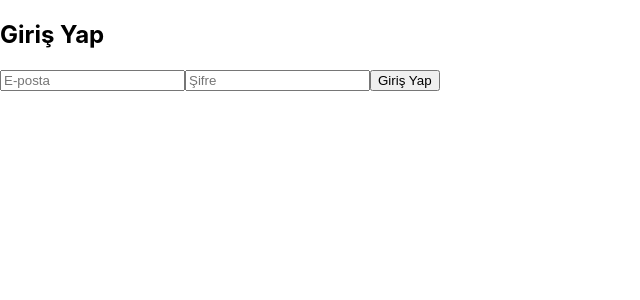
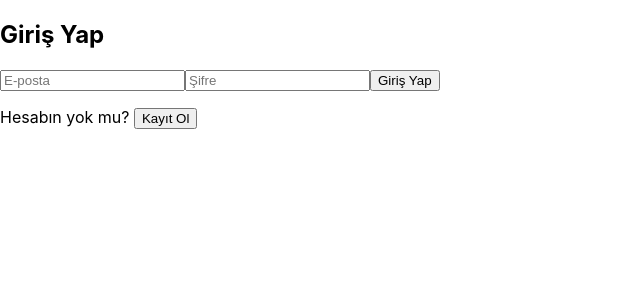
Before and after one commit to berramut1u/timesheet-app, a React (Create React App) app in the folder frontend/: page / in a window 1280 px wide. Shown: the top 300 px of the page, without its empty margins (0-640 px from the left). Built offline with nearby package versions, Linux system fonts and the light colour scheme; no server answers.

Commit message:
Add sign up page

```diff
--- a/frontend/src/App.js
+++ b/frontend/src/App.js
@@ -1,6 +1,5 @@
 import { BrowserRouter as Router, Routes, Route } from "react-router-dom";
-import Login from "./components/Login";
-import Signup from "./components/Signup";
+import AuthPage from "./components/AuthPage";
 import EmployeeDashboard from "./components/EmployeeDashboard";
 import AdminDashboard from "./components/AdminDashboard";
 
@@ -8,10 +7,10 @@ function App() {
   return (
     <Router>
       <Routes>
-                <Route path="/" element={<Login />} />
-                <Route path="/signup" element={<Signup />} />
+        <Route path="/" element={<AuthPage />} />
         <Route path="/employee-dashboard" element={<EmployeeDashboard />} />
         <Route path="/admin-dashboard" element={<AdminDashboard />} />
+        {/* remove: <Route path="/signup" ... /> */}
       </Routes>
     </Router>
   );
--- /dev/null
+++ b/frontend/src/components/AuthPage.js
@@ -0,0 +1,85 @@
+import { useState } from "react";
+import { login, signup } from "../api";
+import { useNavigate } from "react-router-dom";
+
+export default function AuthPage() {
+  const [isSignup, setIsSignup] = useState(false);
+  const [email, setEmail]       = useState("");
+  const [password, setPassword] = useState("");
+  const [role, setRole]         = useState("Çalışan");
+  const [message, setMessage]   = useState("");
+  const navigate = useNavigate();
+
+  const handleSubmit = async (e) => {
+    e.preventDefault();
+    setMessage("");
+
+    try {
+      if (isSignup) {
+        const data = await signup(email, password, role);
+        if (data.access_token) {
+          localStorage.setItem("token", data.access_token);
+          localStorage.setItem("role", data.role);
+          navigate(data.role === "Yönetici" ? "/admin-dashboard" : "/employee-dashboard");
+        } else {
+          setMessage(data.message);
+        }
+      } else {
+        const data = await login(email, password);
+        if (data.access_token) {
+          localStorage.setItem("token", data.access_token);
+          localStorage.setItem("role", data.role);
+          navigate(data.role === "Yönetici" ? "/admin-dashboard" : "/employee-dashboard");
+        } else {
+          setMessage(data.message);
+        }
+      }
+    } catch (err) {
+      console.error(err);
+      setMessage("Sunucu hatası, lütfen tekrar deneyin.");
+    }
+  };
+
+  return (
+    <div className="auth-page">
+      <h2>{isSignup ? "Kayıt Ol" : "Giriş Yap"}</h2>
+      <form onSubmit={handleSubmit} className="auth-form">
+        <input
+          type="email"
+          placeholder="E‑posta"
+          value={email}
+          onChange={e => setEmail(e.target.value)}
+          required
+        />
+        <input
+          type="password"
+          placeholder="Şifre"
+          value={password}
+          onChange={e => setPassword(e.target.value)}
+          required
+        />
+
+        {isSignup && (
+          <select value={role} onChange={e => setRole(e.target.value)}>
+            <option value="Çalışan">Çalışan</option>
+            <option value="Yönetici">Yönetici</option>
+          </select>
+        )}
+
+        <button type="submit">
+          {isSignup ? "Kayıt Ol" : "Giriş Yap"}
+        </button>
+      </form>
+      {message && <p className="auth-message">{message}</p>}
+
+      <p className="auth-toggle">
+        {isSignup
+          ? "Zaten hesabın var mı?"
+          : "Hesabın yok mu?"}{" "}
+        <button onClick={() => { setIsSignup(!isSignup); setMessage(""); }}>
+          {isSignup ? "Giriş Yap" : "Kayıt Ol"}
+        </button>
+      </p>
+    </div>
+  );
+}
--- a/frontend/src/components/Signup.js
+++ /dev/null
@@ -1,49 +0,0 @@
-import { useState } from "react";
-import { signup } from "../api";
-
-const Signup = ({ onSignupSuccess }) => {
-    const [email, setEmail] = useState("");
-    const [password, setPassword] = useState("");
-    const [role, setRole] = useState("Çalışan"); // Default role: Çalışan
-    const [message, setMessage] = useState("");
-
-    const handleSignup = async (e) => {
-        e.preventDefault();
-        console.log("Signup request started...");
-
-        try {
-            const data = await signup(email, password, role);
-            console.log("Signup response:", data); // ✅ Log the response
-
-            if (data.access_token) {
-                localStorage.setItem("token", data.access_token);
-                localStorage.setItem("role", data.role);
-                setMessage("Kayıt başarılı! Giriş sayfasına yönlendiriliyorsunuz...");
-                setTimeout(() => onSignupSuccess(), 2000);
-            } else {
-                setMessage(data.message || "Kayıt başarısız.");
-            }
-        } catch (error) {
-            console.error("Signup error:", error);
-            setMessage("Sunucu hatası, lütfen tekrar deneyin.");
-        }
-    };
-
-    return (
-        <div>
-            <h2>Sign Up</h2>
-            <form onSubmit={handleSignup}>
-                <input type="email" placeholder="E-posta" value={email} onChange={(e) => setEmail(e.target.value)} required />
-                <input type="password" placeholder="Şifre" value={password} onChange={(e) => setPassword(e.target.value)} required />
-                <select value={role} onChange={(e) => setRole(e.target.value)}>
-                    <option value="Çalışan">Çalışan</option>
-                    <option value="Yönetici">Yönetici</option>
-                </select>
-                <button type="submit">Kayıt Ol</button>
-            </form>
-            <p>{message}</p>
-        </div>
-    );
-};
-
-export default Signup;
```
Also changed, not shown: 1 other file (tests, documents, lock files or other folders). Lines whose indentation alone changed are shown as unchanged.
